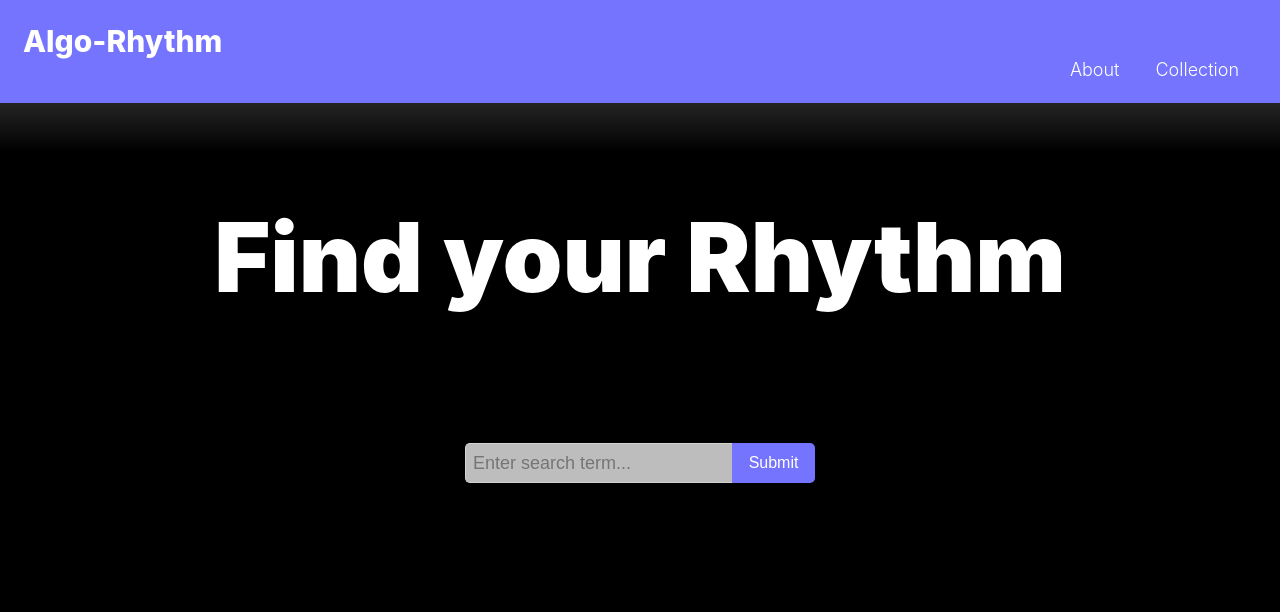
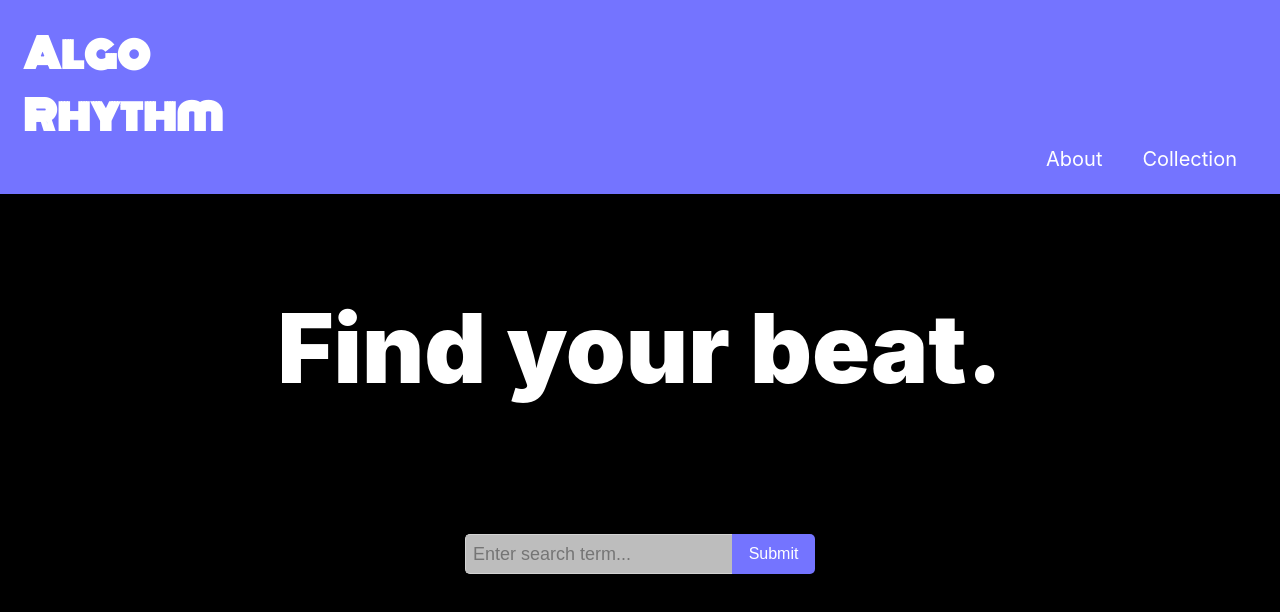
Before and after one commit to sarahhae/algorhythm, a Nuxt app: page /search in a window 1280 px wide. Shown: the top 612 px of the page. Built offline with nearby package versions, Linux system fonts and the light colour scheme; what vuesax would draw is missing.

Commit message:
Collection file code added + styling

```diff
--- a/nuxt.config.js
+++ b/nuxt.config.js
@@ -35,5 +35,7 @@ export default {
 
   // Build Configuration (https://go.nuxtjs.dev/config-build)
   build: {
-  }
+  },
+
+  target: 'static'
 }
--- a/pages/about.vue
+++ b/pages/about.vue
@@ -1,19 +1,39 @@
 <template>
-  <div class="container">
+  <div>
     <div>
-    <div class="navigation">
-      <NuxtLink class="route" to="/">Home</NuxtLink>
+    <div class="nav-bar">
+      <h2 class="name">Algo Rhythm</h2>
+      <NuxtLink class="route" to="/search">Search</NuxtLink>
+      <NuxtLink class="route" to="/collection">Collection</NuxtLink>
     </div>
 
     <div class="heading">
       <h1>About Page</h1>
+      <h3>Lorem ipsum dolor sit amet!</h3>
+    </div>
+    <div class="description">
+      <p>Lorem ipsum dolor sit amet, consectetur adipisicing elit. Maxime
+        dignissimos repudiandae ratione eum quibusdam esse! Eveniet, quo consectetur,
+        impedit a dolorem nostrum numquam eligendi blanditiis mollitia vero iure,
+        enim cum!Lorem ipsum dolor sit amet, consectetur adipisicing elit. Deserunt
+        similique iste ullam tenetur perspiciatis, enim cum esse nulla quos in. Saepe
+        amet autem atque possimus odit deserunt laborum alias voluptate.</p>
+
+      <p>Lorem ipsum dolor sit amet, consectetur adipisicing elit. Quaerat dicta
+        itaque eligendi velit provident magnam necessitatibus quo, dolorem eius
+        odit modi nobis perspiciatis cum, iure corporis vitae reiciendis quae
+        excepturi.Loream</p>
+
+      <p>Lorem ipsum dolor sit amet, consectetur adipisicing elit. Perferendis
+        consectetur necessitatibus, fugit, adipisci aut harum libero suscipit
+        voluptate eum ipsum deserunt atque, asperiores, reiciendis accusamus
+        doloremque labore nemo quia assumenda.</p>
     </div>
     </div>
   </div>
 </template>
 
 <style>
-
   .route {
     text-decoration: none;
     font-size: 110%;
@@ -30,7 +50,24 @@
   h1 {
     padding: 1em;
     font-size: 400%;
-    color: #5b3cc4;
+    color: ghostwhite;
   }
 
+  h3 {
+    color: white;
+    padding: 4rem;
+    padding-top: 0;
+    font-weight: 900;
+    font-size: 30px;
+  }
+
+  .description {
+    padding: 4rem;
+    font-size: 30px;
+    font-weight: 900;
+  }
+
+  p {
+    color: ghostwhite;
+  }
 </style>
--- a/pages/collection.vue
+++ b/pages/collection.vue
@@ -0,0 +1,197 @@
+<Template>
+  <div>
+    <!-- Navigation  -->
+    <div class="nav-bar">
+      <h2 class="name">Algo Rhythm</h2>
+      <NuxtLink class="route-s" to="/about">About</NuxtLink>
+      <NuxtLink class="route-s" to="/search">Search</NuxtLink>
+    </div>
+
+    <h2>Collection of Sounds</h2>
+    <div v-for="(name, s) in collection">
+      <p>
+        <span class="collection">{{ result.name }}</span>
+        <button @click="removeSound(n)">Remove</button>
+      </p>
+    </div>
+
+    <p>
+      <button @click="addSound">+</button>
+    </p>
+  </div>
+</Template>
+
+<script>
+import Vue from 'vue';
+
+const axios = require('axios'); // create variable for axios. require = import
+const apiKey = 'P8qswr1eFfh1Zv1we6eg3ZwbaDXlxLlo0CqAWSfK'; // create apikey variable
+
+export default {
+  // const collection = new Vue({
+  el: '#collection',
+  data: {
+    sounds: [],
+    newSound: null
+  },
+  mounted() {
+    if (localStorage.getItem('sound')) {
+      try {
+        this.sounds = JSON.parse(localStorage.getItem('sound'));
+      } catch(e) {
+        localStorage.removeItem('sound');
+      }
+    }
+  },
+  methods: {
+    addSound() {
+      if (!this.newSound) {
+        return;
+      }
+      this.sounds.push(this.newSound);
+      this.newSound = '';
+      this.saveSounds();
+    },
+    removeSound(x) {
+      this.sounds.splice(x, 1);
+      this.saveSounds();
+    },
+    saveSounds() {
+      const parsed = JSON.stringify(this.sounds);
+      localStorage.setItem('sounds', parsed);
+    }
+  }
+}
+</script>
+
+<style>
+@import url('https://fonts.googleapis.com/css2?family=Monoton&display=swap');
+
+body {
+  /* background: rgb(199,69,252);
+  background: linear-gradient(180deg, rgba(199,69,252,0.40800070028011204) 0%, rgba(0,0,0,1) 34%); */
+  background: rgb(112,112,112);
+  background: linear-gradient(180deg, rgba(112,112,112,1) 0%, rgba(0,0,0,1) 19%);
+  min-height: 100vh;
+}
+
+.nav-bar {
+  background: #7474ff;
+  padding: 23px;
+  min-height: 70px;
+  width: 100%;
+  text-align: right;
+}
+
+.name {
+  font-family: 'Monoton', cursive;
+  text-align: left;
+  color: white;
+  font-size: 40px;
+  font-weight: 800;
+  width: 300px;
+}
+
+.route-s {
+  text-decoration: none;
+  font-size: 20px;
+  font-weight: 400;
+  color: white;
+  padding: 23px 1em;
+}
+
+.heading {
+  margin: 0 auto;
+}
+
+h1 {
+  padding: 1em;
+  font-size: 400%;
+}
+
+.result-item {
+  margin: 1rem;
+  background: black;
+  color: ghostwhite;
+  border-radius: 20px;
+  padding: 2.5rem;
+  max-width: 450px;
+  border: 1px solid ghostwhite;
+}
+
+.result-container {
+  display: flex;
+  flex-direction: column;
+  margin: 0 auto;
+  max-width: 450px;
+}
+
+.header-search {
+  color: white;
+  font-size: 96px;
+  font-weight: 900;
+  text-align: center;
+}
+
+form {
+  margin: 0 auto;
+  max-width: 450px;
+}
+
+.input-container {
+  display: flex;
+  max-width: 350px;
+  margin: 0 auto;
+  margin-top: 2rem;
+}
+
+.searchTerm {
+  height: 40px;
+  display: inline-block;
+  vertical-align: top;
+  box-sizing: border-box;
+  border: 3px solid transparent;
+  -webkit-transition: border .2s ease-in-out;
+  transition: border .2s ease-in-out;
+  width: calc(100% - 40px);
+  padding: 7px;
+  border-radius: 5px;
+  border-top-right-radius: 0;
+  border-bottom-right-radius: 0;
+  color: white;
+  background: #bdbdbd;
+  outline-color: #bdbdbd;
+  border: 1px solid lightgrey;
+  border-right: none;
+  font-size: large;
+  font-weight: 500;
+}
+
+.submit {
+  box-sizing: border-box;
+  display: inline-block;
+  vertical-align: top;
+  border-radius: 5px;
+  height: 40px;
+  width: 95px;
+  border-top-left-radius: 0;
+  border-bottom-left-radius: 0;
+  background-color: #7474ff;
+  outline-color: #7474ff;
+  border: #7474ff;
+  -webkit-transition: background-color .3s ease-in-out;
+  transition: background-color .3s ease-in-out;
+  color: white;
+  font-size: medium;
+  font-weight: 400;
+}
+
+audio {
+  margin: 0 auto;
+  margin-top: 3rem;
+  margin-bottom: 2rem;
+  display: grid;
+  outline: none;
+}
+
+</style>
--- a/pages/index.vue
+++ b/pages/index.vue
@@ -1,15 +1,13 @@
 <template>
   <div class="container">
-    <div>
-    <div class="navigation">
+    <div class="nav-bar">
       <NuxtLink class="route" to="/about">About</NuxtLink>
       <NuxtLink class="route" to="/search">Find your Rhythm</NuxtLink>
     </div>
 
     <div class="heading">
-      <h1>Landing Page</h1>
-      <h3>This page will have the Spotify authentication login page</h3>
-    </div>
+      <h1 class="name">Algo Rhythm</h1>
+      <h3 class="sub-heading">Find and discover beats for your next music</h3>
     </div>
   </div>
 </template>
@@ -21,7 +19,7 @@ export default {
 }
 </script>
 
-/* <style>
+<style>
 .container {
   margin: 0 auto;
   min-height: 100vh;
@@ -31,71 +29,35 @@ export default {
   text-align: center;
 }
 
-.title {
-  font-family:
-    'Quicksand',
-    'Source Sans Pro',
-    -apple-system,
-    BlinkMacSystemFont,
-    'Segoe UI',
-    Roboto,
-    'Helvetica Neue',
-    Arial,
-    sans-serif;
-  display: block;
-  font-weight: 300;
-  font-size: 55px;
-  color: #35495e;
-  letter-spacing: 1px;
-  text-transform: capitalize;
-  margin: 25px 0;
-} */
-
- .subtitle {
-  font-weight: 300;
-  font-size: 1.1rem;
-  color: #526488;
-  word-spacing: 2px;
-  padding-bottom: 15px;
-  max-width: 600px;
+.nav-bar {
+  background: #7474ff;
+  padding: 23px;
+  min-height: 70px;
+  width: 100%;
+  text-align: right;
 }
 
-.subtitle a {
-  font-weight: 500;
-  color: inherit;
+.route {
+  text-decoration: none;
+  font-size: 20px;
+  font-weight: 400;
+  color: white;
+  padding: 23px 1em;
 }
 
-.links {
-  padding-top: 15px;
-  margin-bottom: 20px;
+.name {
+  font-family: 'Monoton', cursive;
+  text-align: left;
+  color: white;
+  font-size: 40px;
+  font-weight: 800;
+  width: 300px;
 }
 
-.content-logos {
-  display: flex;
-  align-items: center;
-  justify-content: center;
-  min-width: 500px;
-}
-
-.plus {
-  font-size: 2.5rem;
-  margin: 15px;
-  color: #35495e;
-}
-
-.h3 {
-  font-family:
-    'Quicksand',
-    'Source Sans Pro',
-    -apple-system,
-    BlinkMacSystemFont,
-    'Segoe UI',
-    Roboto,
-    'Helvetica Neue',
-    Arial,
-    sans-serif;
+h3.sub-heading {
   font-weight: 400;
   margin: 10px;
+  padding-left: 30px;
 }
 
 .route {
--- a/pages/search.vue
+++ b/pages/search.vue
@@ -1,26 +1,39 @@
-// Line 8: attr for list of sounds with the key of sound id. On click, load sound id to audio player. Display sound name
-
 <template>
   <div>
+    <!-- Navigation  -->
     <div class="nav-bar">
-    <h2 class="name">Algo-Rhythm</h2>
-    <NuxtLink class="route-s" to="/about">About</NuxtLink>
-    <NuxtLink class="route-s" to="/collection">Collection</NuxtLink>
+      <h2 class="name">Algo Rhythm</h2>
+      <NuxtLink class="route" to="/about">About</NuxtLink>
+      <NuxtLink class="route" to="/collection">Collection</NuxtLink>
     </div>
     <div>
-    <h1 class="header-search">Find your Rhythm</h1>
+      <h1 class="header-search">Find your beat.</h1>
+
+      <!-- Form input for sound search -->
       <form action="#" @submit.prevent="onSubmit">
         <div class="input-container">
-        <input class="searchTerm" placeholder="Enter search term..." v-model="searchTerm" />
+          <input class="searchTerm"
+            placeholder="Enter search term..."
+            v-model="searchTerm" />
           <button class="submit">Submit</button>
         </div>
 
+        <!-- audio player -->
         <div v-if="currentUri">
           <audio :src="currentUri" controls></audio>
         </div>
 
+        <!-- Search results -->
         <div class="result-container">
-      <a class="result-item" v-for="(result, i) in this.resultList" :key="i" @click.prevent="loadSound(result.id)">{{ result.name }}</a>
+          <!-- attr for list of sounds with the key of sound id. On click,
+          load sound id to audio player. Display sound name -->
+          <a class="result-item"
+            v-for="(result, i) in this.resultList"
+            :key="i"
+            @click.prevent="loadSound(result.id)">
+            {{ result.name }}
+          </a>
+
         </div>
       </form>
     </div>
@@ -29,7 +42,7 @@
 
 <script>
 const axios = require('axios'); // create variable for axios. require = import
-const apiKey = 'P8qswr1eFfh1Zv1we6eg3ZwbaDXlxLlo0CqAWSfK'; // create apikey variable. No need for ENV file
+const apiKey = 'P8qswr1eFfh1Zv1we6eg3ZwbaDXlxLlo0CqAWSfK'; // create apikey variable
 
 export default {
   name: 'search',
@@ -42,13 +55,15 @@ export default {
   },
   methods: {
     loadSound(id) {
-      axios.get(`https://freesound.org/apiv2/sounds/${ id }/?token=${ apiKey }`).then(( responseData ) => {
+      axios.get(`https://freesound.org/apiv2/sounds/${ id }/?token=${ apiKey }`)
+        .then(( responseData ) => {
         console.log(responseData.data);
         this.currentUri = responseData.data.download
       })
     },
     onSubmit() {
-      axios.get(`https://freesound.org/apiv2/search/text/?query=${ this.searchTerm }&token=${ apiKey }`).then(( responseData ) => {
+      axios.get(`https://freesound.org/apiv2/search/text/?query=${ this.searchTerm }&token=${ apiKey }`)
+        .then(( responseData ) => {
         console.log('just the array to list over', responseData.data.results );
         console.log('full response from api:', responseData);
         this.resultList = responseData.data.results
@@ -59,6 +74,7 @@ export default {
 </script>
 
 <style>
+@import url('https://fonts.googleapis.com/css2?family=Monoton&display=swap');
 
 body {
   /* background: rgb(199,69,252);
@@ -77,18 +93,18 @@ export default {
 }
 
 .name {
+  font-family: 'Monoton', cursive;
   text-align: left;
   color: white;
-    font-size: 30px;
+  font-size: 40px;
   font-weight: 800;
   width: 300px;
-    margin: 0;
 }
 
-  .route-s {
+.route {
   text-decoration: none;
-    font-size: 18px;
-    font-weight: 300;
+  font-size: 20px;
+  font-weight: 400;
   color: white;
   padding: 23px 1em;
 }
@@ -100,7 +116,6 @@ export default {
 h1 {
   padding: 1em;
   font-size: 400%;
-    color: #5b3cc4;
 }
 
 .result-item {
```
Lines whose indentation alone changed are shown as unchanged.
